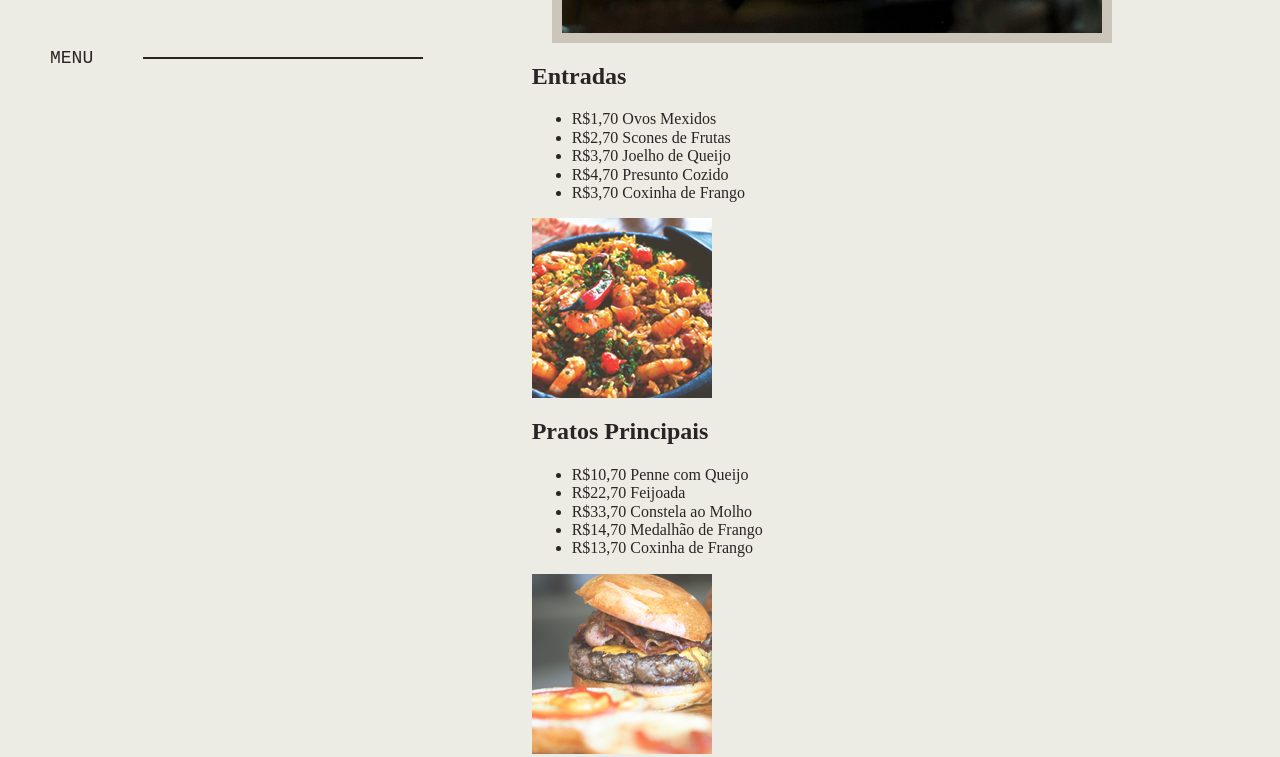
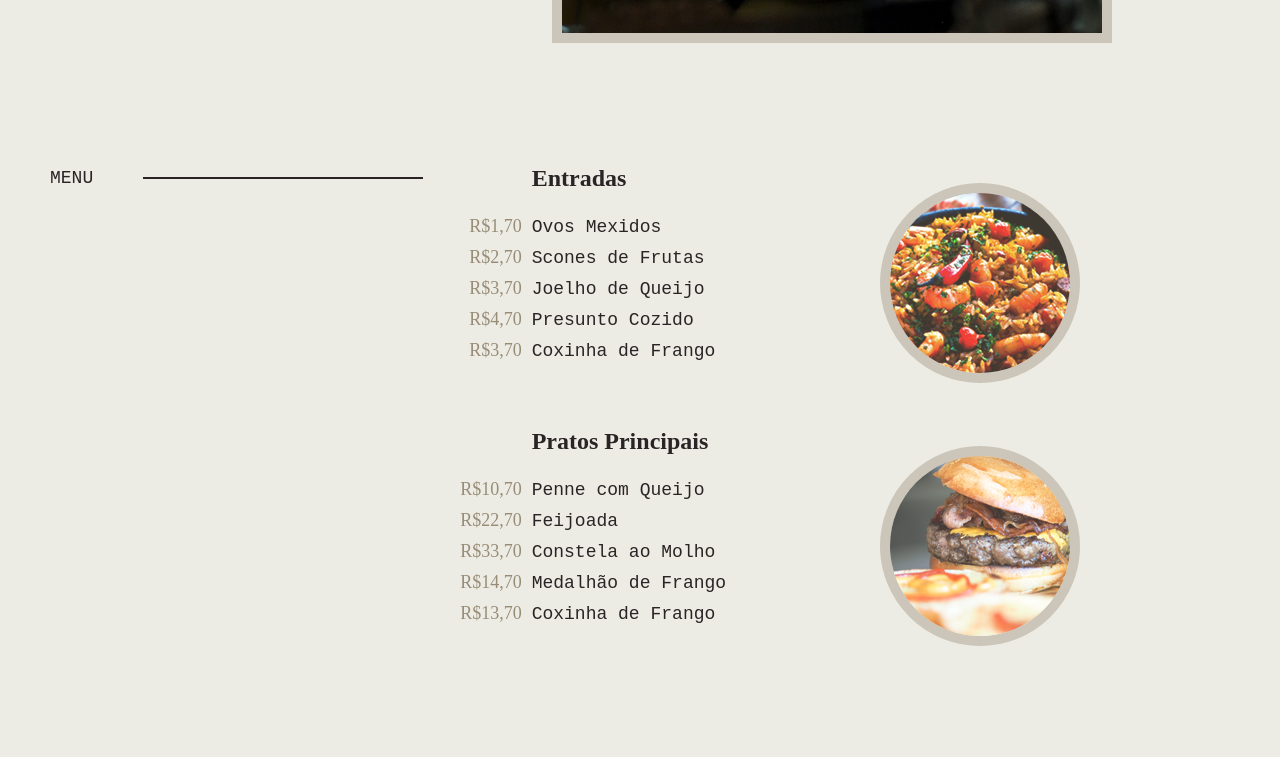
Before and after one commit to maxmaccari/lescone, a website: page src/static/index.html in a window 1280 px wide. Shown: the part 717-1474 px from the top of the page. Drawn offline with nearby package versions, Linux system fonts and the light colour scheme; files that its build step writes are made by us from their sources; files whose address does not match are found by name; a web font is replaced by a local one.

Commit message:
Refactor menu component

```diff
--- a/src/scss/_menu.scss
+++ b/src/scss/_menu.scss
@@ -1,65 +1,59 @@
 .menu {
-  margin-top: 120px;
-  margin-bottom: 120px;
-  @include d(s) {
-    margin-top: 60px;
-    margin-bottom: 60px;
+  margin-top: 60px;
+  margin-bottom: 60px;
+
+  @include break('medium') {
+    margin-top: 120px;
+    margin-bottom: 120px;
   }
 }
 
-.menu-item {
-  margin-bottom: 60px;
-  position: relative;
-
-  h2 {
+  .menu__title {
     @include type-2(24);
-    margin-bottom: 1em;
+    margin: 0 0 0.5em 0;
   }
 
-  li {
-    @include type-1(18);
-    line-height: em(38, 18);
+  .menu__item {
+    margin-bottom: 20px;
+    position: relative;
 
-    @include d(m) {
-      &:nth-child(1), &:nth-child(2) {
-        max-width: 50%;
-      }
-    }
-
-    span {
-      font-family: $type-2;
-      color: $beige-dark;
-      display: inline-block;
-      width: 70px;
-      text-align: right;
-      margin-right: 10px;
-      margin-left: -80px;
-      @include d(s) {
-        margin-left: 0;
-        width: auto;
-      }
+    @include break('medium') {
+      margin-bottom: 60px;
     }
   }
 
-  img {
-    border-radius: 50%;
-    border: 10px solid $beige-medium;
-    position: absolute;
-    right: 0px;
-    top: 10px;
-    margin-top: 60px;
-    @include d(m) {
-      max-width: 30%;
-    }
-    @include d(l) {
-      right: 120px;
-    }
-    @include d(s) {
-      display: block;
-      position: relative;
-      width: 200px;
-      margin: 0 auto;
-      margin-top: 20px;
+  .menu__list {
+    @include type-1(18);
+    padding: 0;
+    list-style: none;
+  }
+
+  .menu__price {
+    font-family: $type-2;
+    color: $beige-dark;
+    display: inline-block;
+    text-align: right;
+    margin-right: 10px;
+
+    @include break('small') {
+      width: 70px;
+      margin-left: -80px;
     }
   }
-}
+
+  .menu__photo {
+    border-radius: 50%;
+    margin: auto;
+
+    @include break('medium') {
+      position: absolute;
+      right: 0;
+      top: 20px;
+    }
+
+    @include break('wide') {
+      position: absolute;
+      right: 120px;
+      top: 20px;
+    }
+  }
--- a/src/scss/_objects.scss
+++ b/src/scss/_objects.scss
@@ -1,6 +1,6 @@
 .section-title {
   @include type-1(18);
-  margin: 0;
+  margin: 0 0 1em 0;
 
   font-weight: normal;
   text-transform: uppercase;
--- a/src/scss/style.scss
+++ b/src/scss/style.scss
@@ -11,5 +11,6 @@
 
 // Components
 @import "intro";
+@import "menu";
 @import "contact";
 @import "footer";
--- a/src/static/index.html
+++ b/src/static/index.html
@@ -34,57 +34,27 @@
     <h1 class="l-grid-4 section-title">Menu</h1>
     <div class="l-grid-7 l-offset-1">
       <div class="menu__item">
-        <h2 class="menu__item-title">Entradas</h2>
+        <h2 class="menu__title">Entradas</h2>
         <ul class="menu__list">
-          <li class="menu__list-item">
-            <span class="menu__price">R$1,70</span>
-            Ovos Mexidos
-          </li>
-          <li class="menu__list-item">
-            <span class="menu__price">R$2,70</span>
-            Scones de Frutas
-          </li>
-          <li class="menu__list-item">
-            <span class="menu__price">R$3,70</span>
-            Joelho de Queijo
-          </li>
-          <li class="menu__list-item">
-            <span class="menu__price">R$4,70</span>
-            Presunto Cozido
-          </li>
-          <li class="menu__list-item">
-            <span class="menu__price">R$3,70</span>
-            Coxinha de Frango
-          </li>
+          <li><span class="menu__price">R$1,70</span>Ovos Mexidos</li>
+          <li><span class="menu__price">R$2,70</span>Scones de Frutas</li>
+          <li><span class="menu__price">R$3,70</span>Joelho de Queijo</li>
+          <li><span class="menu__price">R$4,70</span>Presunto Cozido</li>
+          <li><span class="menu__price">R$3,70</span>Coxinha de Frango</li>
         </ul>
-        <img class="menu__photo" src="img/prato-1.png" alt="Foto Prato 1">
+        <img class="menu__photo framed" src="img/prato-1.png" alt="Foto Prato 1">
       </div>
 
       <div class="menu__item">
-        <h2 class="menu__item-title">Pratos Principais</h2>
+        <h2 class="menu__title">Pratos Principais</h2>
         <ul class="menu__list">
-          <li class="menu__list-item">
-            <span class="menu__price">R$10,70</span>
-            Penne com Queijo
-          </li>
-          <li class="menu__list-item">
-            <span class="menu__price">R$22,70</span>
-            Feijoada
-          </li>
-          <li class="menu__list-item">
-            <span class="menu__price">R$33,70</span>
-            Constela ao Molho
-          </li>
-          <li class="menu__list-item">
-            <span class="menu__price">R$14,70</span>
-            Medalhão de Frango
-          </li>
-          <li class="menu__list-item">
-            <span class="menu__price">R$13,70</span>
-            Coxinha de Frango
-          </li>
+          <li><span class="menu__price">R$10,70</span>Penne com Queijo</li>
+          <li><span class="menu__price">R$22,70</span>Feijoada</li>
+          <li><span class="menu__price">R$33,70</span>Constela ao Molho</li>
+          <li><span class="menu__price">R$14,70</span>Medalhão de Frango</li>
+          <li><span class="menu__price">R$13,70</span>Coxinha de Frango</li>
         </ul>
-        <img class="menu__photo" src="img/prato-2.png" alt="Foto Prato 2">
+        <img class="menu__photo framed" src="img/prato-2.png" alt="Foto Prato 2">
       </div>
     </div>
   </section>
```
